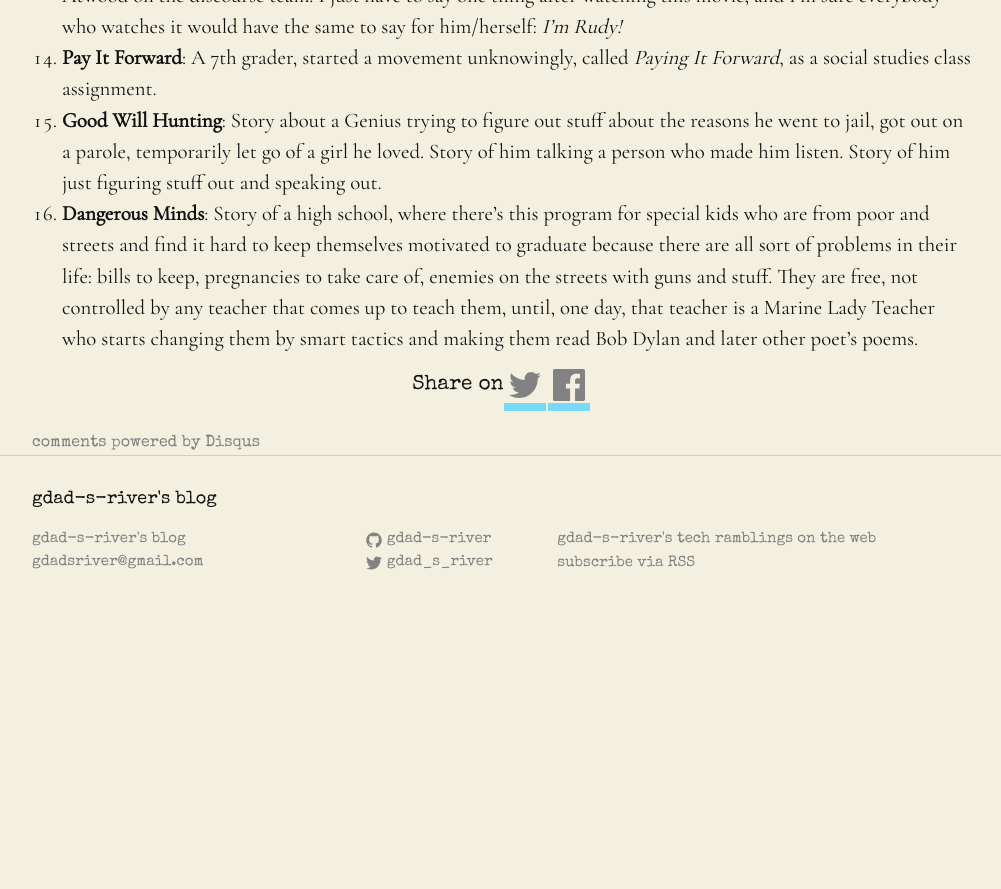
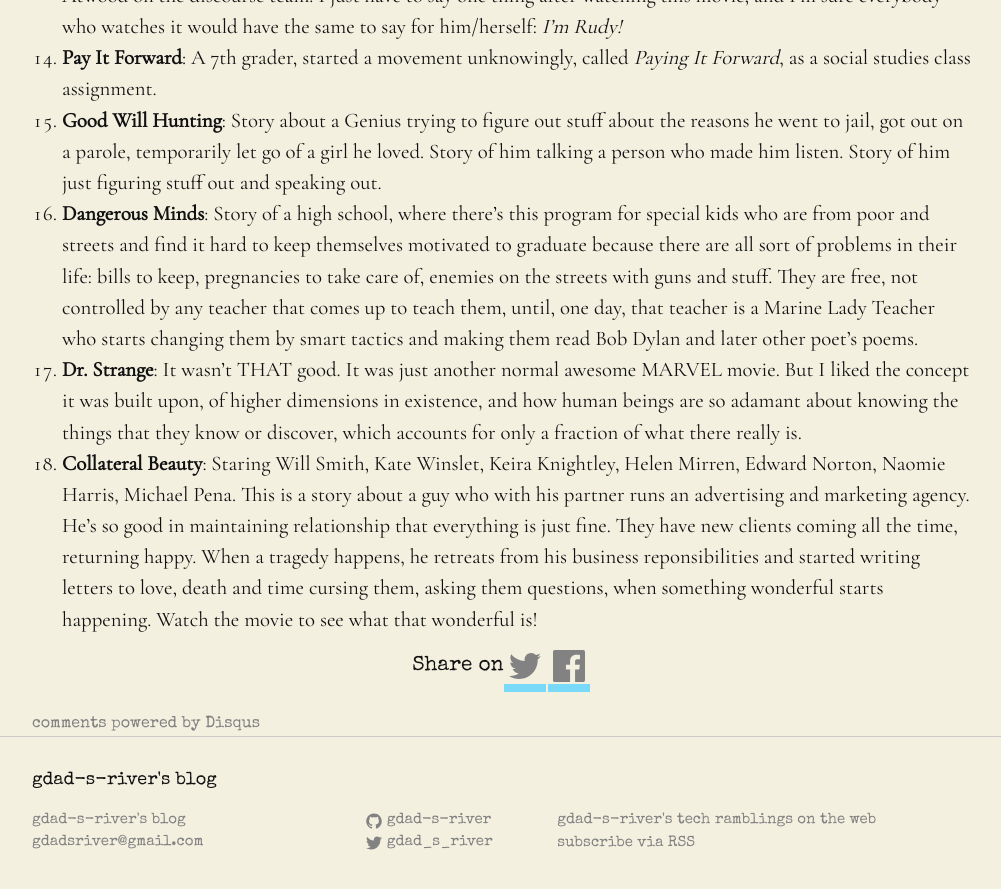
Before and after one commit to gdad-s-river/gdad-s-river.github.io, a Jekyll site: the page built from _posts/2017-01-03-movies-in-2017.md, in a window 1280 px wide and 900 px high, scrolled down 1030 px. Shown: the top 889 px of the window, without its empty margins (138-1139 px from the left). Built offline with Jekyll 4.4.1, drawn with Linux system fonts in a browser that asks for light colours; comment, search, counter and statistics services are not loaded; before the commit the page ends 1649 px from its top, so only the background shows below that.

Commit message:
two new moviesw

```diff
--- a/_posts/2017-01-03-movies-in-2017.md
+++ b/_posts/2017-01-03-movies-in-2017.md
@@ -22,3 +22,5 @@ tag: "2017, movies, list"
 14. **Pay It Forward**: A 7th grader, started a movement unknowingly, called _Paying It Forward_, as a social studies class assignment.
 15. **Good Will Hunting**: Story about a Genius trying to figure out stuff about the reasons he went to jail, got out on a parole, temporarily let go of a girl he loved. Story of him talking a person who made him listen. Story of him just figuring stuff out and speaking out.
 16. **Dangerous Minds**: Story of a high school, where there's this program for special kids who are from poor and streets and find it hard to keep themselves motivated to graduate because there are all sort of problems in their life: bills to keep, pregnancies to take care of, enemies on the streets with guns and stuff. They are free, not controlled by any teacher that comes up to teach them, until, one day, that teacher is a Marine Lady Teacher who starts changing them by smart tactics and making them read Bob Dylan and later other poet's poems.
+17. **Dr. Strange**: It wasn't THAT good. It was just another normal awesome MARVEL movie. But I liked the concept it was built upon, of higher dimensions in existence, and how human beings are so adamant about knowing the things that they know or discover, which accounts for only a fraction of what there really is.
+18. **Collateral Beauty**: Staring Will Smith, Kate Winslet, Keira Knightley, Helen Mirren, Edward Norton, Naomie Harris, Michael Pena. This is a story about a guy who with his partner runs an advertising and marketing agency. He's so good in maintaining relationship that everything is just fine. They have new clients coming all the time, returning happy. When a tragedy happens, he retreats from his business reponsibilities and started writing letters to love, death and time cursing them, asking them questions, when something wonderful starts happening. Watch the movie to see what that wonderful is!
--- a/sw.js
+++ b/sw.js
@@ -2,7 +2,7 @@
 layout: null
 ---
 
-const staticCacheName = "gdad-s-river-static-v89";
+const staticCacheName = "gdad-s-river-static-v90";
 
 console.log("installing service worker");
 
```
